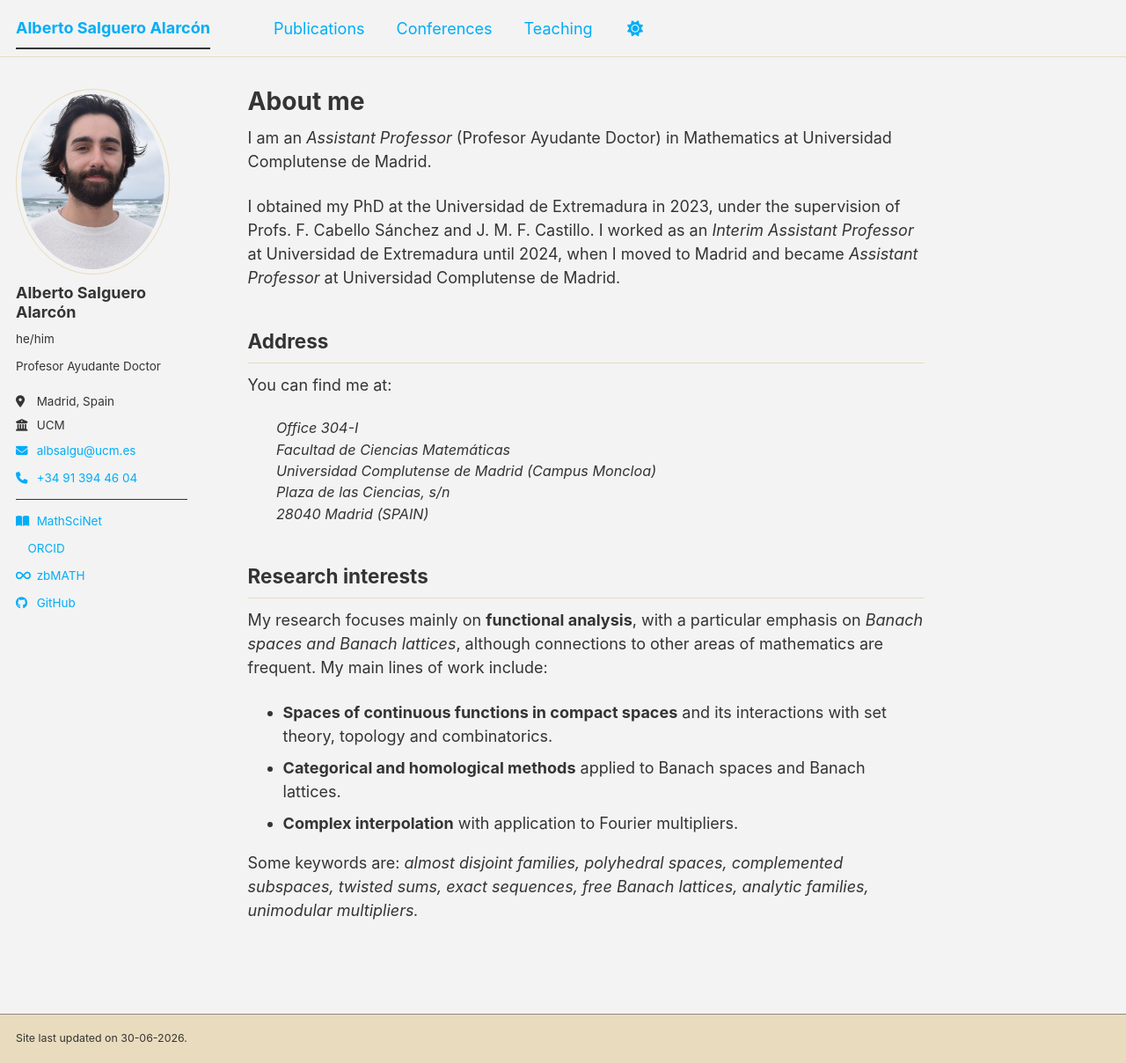
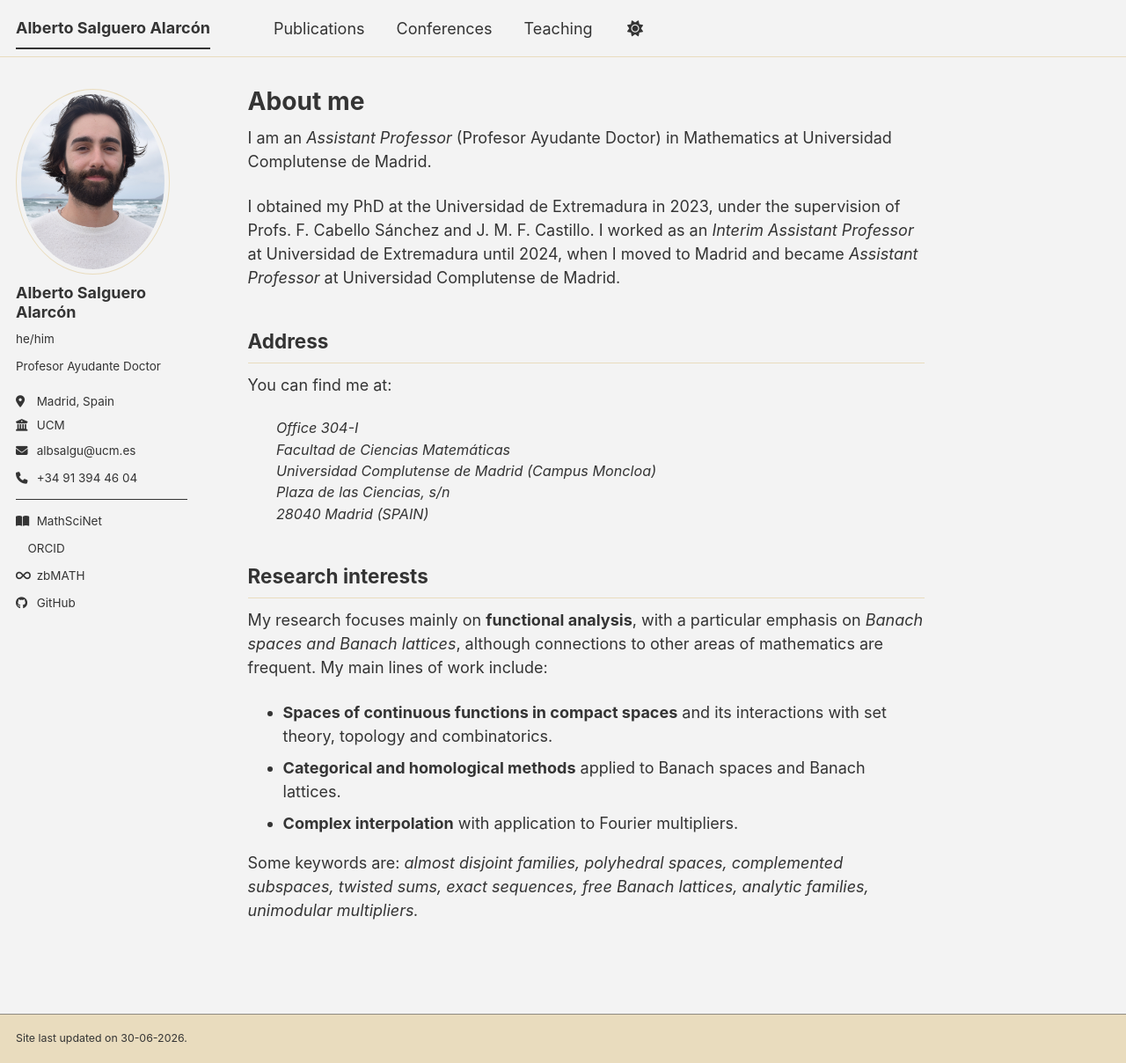
Before and after one commit to salgueroalarcon/salgueroalarcon.github.io, a Jekyll site: the page built from _pages/about.md, in a window 1280 px wide and 1208 px high. Shown: the whole window at 88% size. Built offline with Jekyll 4.4.1, drawn with Linux system fonts in a browser that asks for light colours; a style sheet for code colours, icons or effects is not loaded.

Commit message:
Remove custom link color styles from custom.html
Removed custom styles for link colors from head.

```diff
--- a/_includes/head/custom.html
+++ b/_includes/head/custom.html
@@ -1,17 +1,6 @@
 {% include base_path %}
 
 <!-- start custom head snippets -->
-<style>
-  /* Color normal de los enlaces */
-  a {
-    color: #00adf7 !important;
-  }
-
-  /* Color cuando pasas el ratón por encima (Hover) */
-  a:hover {
-    color: #ff9c12 !important;
-  }
-</style>
 
 <!-- Support for Academicons -->
 <link rel="preload" href="https://cdn.jsdelivr.net/gh/jpswalsh/academicons@1/css/academicons.min.css" as="style" onload="this.onload=null;this.rel='stylesheet'">
```
